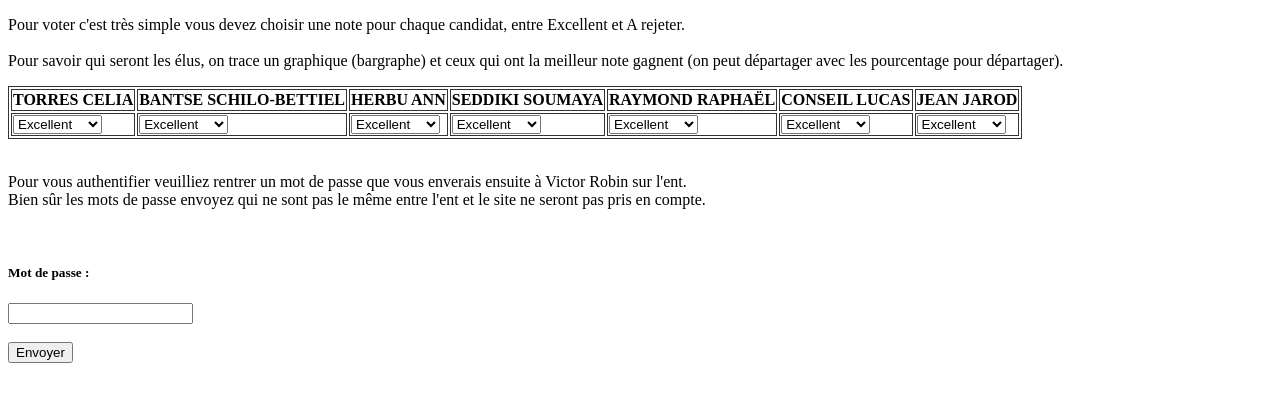
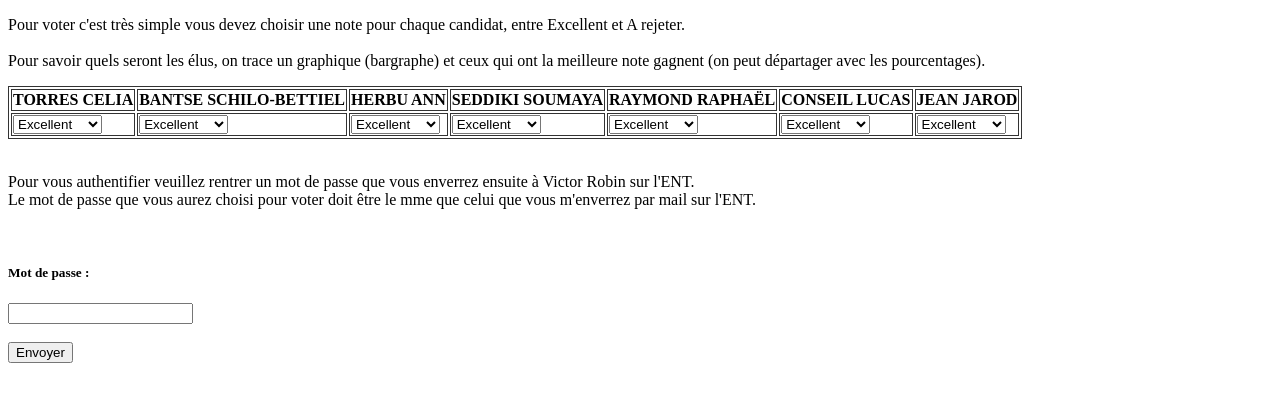
Before and after one commit to ostix360/JugementMajoritaire, a website: page vote/index.html in a window 1280 px wide. Drawn offline with Linux system fonts and the light colour scheme.

Commit message:
Update index.html

```diff
--- a/vote/index.html
+++ b/vote/index.html
@@ -13,7 +13,7 @@
 			Pour voter c'est très simple vous devez choisir une note pour chaque candidat, entre Excellent et A rejeter.
 			<br/>
 			<br/>
-			Pour savoir qui seront les élus, on trace un graphique (bargraphe) et ceux qui ont la meilleur note gagnent (on peut départager avec les pourcentage pour départager).
+			Pour savoir quels seront les élus, on trace un graphique (bargraphe) et ceux qui ont la meilleure note gagnent (on peut départager avec les pourcentages).
 		</p>
 		<table>
 			<tr>
@@ -109,9 +109,9 @@
 		<br/>
 
 		<p>
-			Pour vous authentifier veuilliez rentrer un mot de passe que vous enverais ensuite à Victor Robin sur l'ent.
+			Pour vous authentifier veuillez rentrer un mot de passe que vous enverrez ensuite à Victor Robin sur l'ENT.
 			<br/>
-			Bien sûr les mots de passe envoyez qui ne sont pas le même entre l'ent et le site ne seront pas pris en compte.
+			Le mot de passe que vous aurez choisi pour voter doit être le mme que celui que vous m'enverrez par mail sur l'ENT.
 		</p>
 
 		<br/>
```
